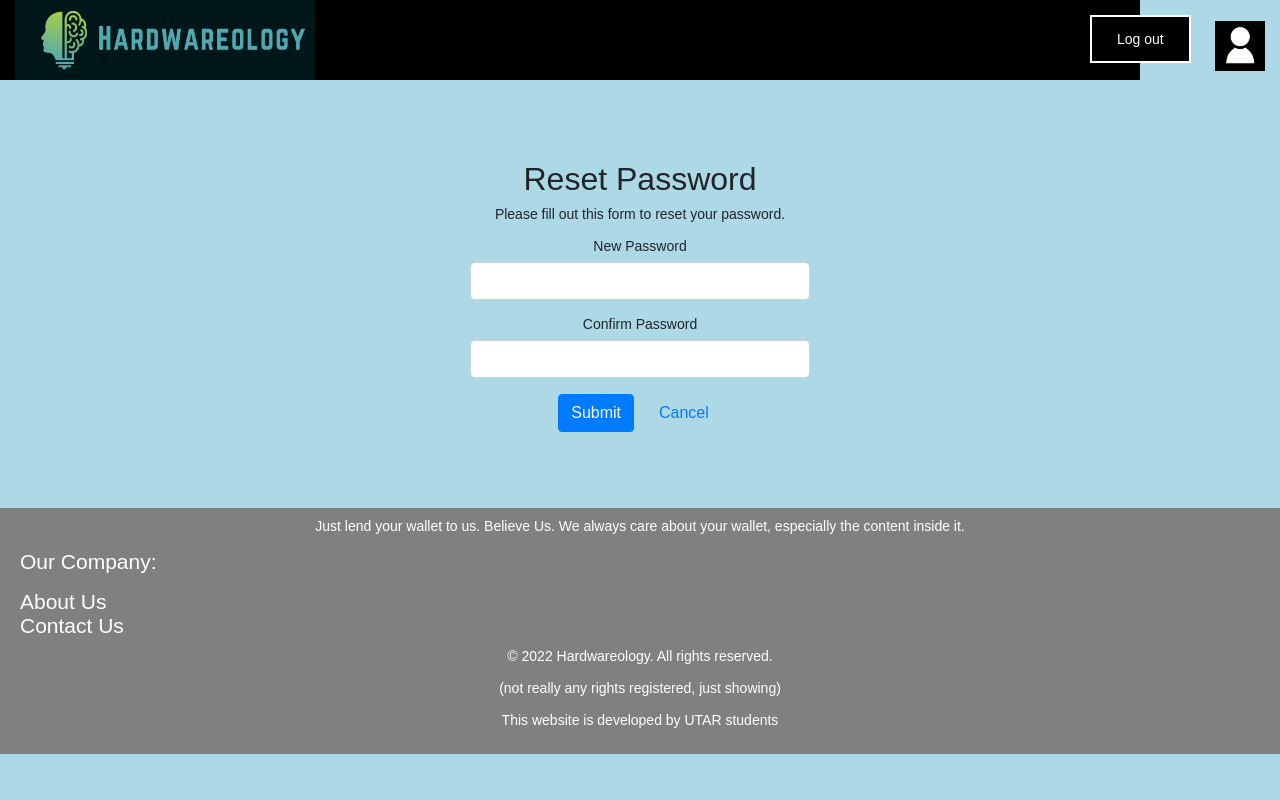
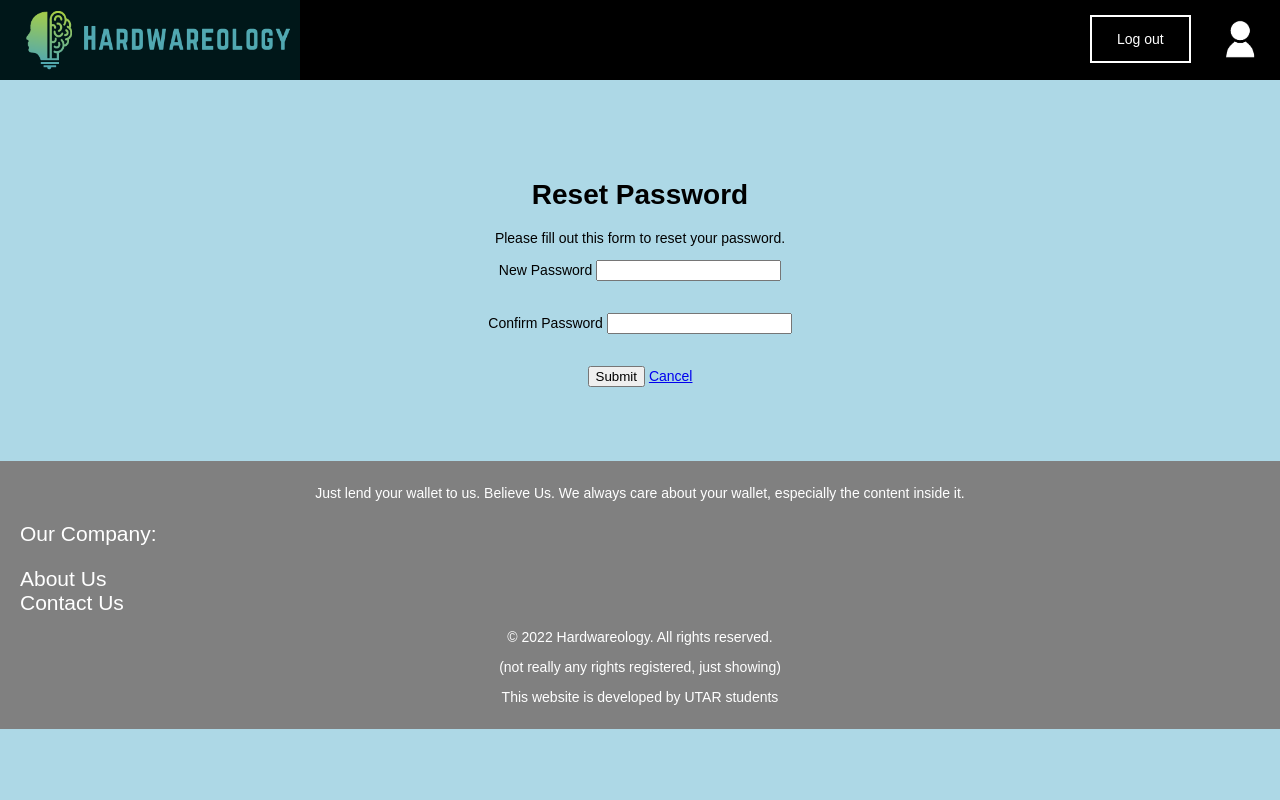
Before and after one commit to LostOfStack/2022S1_WEB_APP, a PHP site: page /reset-password.php in a window 1280 px wide. Run offline with PHP 8.4, Linux system fonts and the light colour scheme; the visitor is signed in with stand-in values (Sample User, id 1).

Commit message:
reset password

```diff
--- a/profile.php
+++ b/profile.php
@@ -43,6 +43,7 @@
                 <br>
                 <label for="username"><b>Username</b></label><br>
                 <p><?php echo $username;?></p>
+                <a href="reset-password.php">Reset Your Password</a><br><br>
                 <label for="email"><b>Email</b></label><br>
                 <input type="email" id="email" name="email" value="<?php echo $email;?>" required><br><br>
                 <label for="phoneNo"><b>Phone Number</b></label><br>
--- a/reset-password.php
+++ b/reset-password.php
@@ -1,13 +1,14 @@
 <?php
-// Initialize the session
-session_start();
+// // Initialize the session
+// session_start();
 
-// Check if the user is logged in, otherwise redirect to login page
-if(!isset($_SESSION["loggedin"]) || $_SESSION["loggedin"] !== true){
-    header("location: login.php");
-    exit;
-}
+// // Check if the user is logged in, otherwise redirect to login page
+// if(!isset($_SESSION["loggedin"]) || $_SESSION["loggedin"] !== true){
+//     header("location: login.php");
+//     exit;
+// }
 
+include('includes/header.php');
 // Include config file
 require_once "config.php";
 
@@ -75,36 +76,12 @@ if($_SERVER["REQUEST_METHOD"] == "POST"){
 <head>
     <meta charset="UTF-8">
     <title>Reset Password</title>
-    <link rel="stylesheet" href="https://stackpath.bootstrapcdn.com/bootstrap/4.5.2/css/bootstrap.min.css">
+    <!-- <link rel="stylesheet" href="https://stackpath.bootstrapcdn.com/bootstrap/4.5.2/css/bootstrap.min.css"> -->
     <style>
         body{ font: 14px sans-serif; }
-        .wrapper{ width: 360px; padding: 20px; }
-    </style>
-</head>
-<body>
-    <?php include('includes/header.php'); ?>
-    <div class="wrapper">
-        <h2>Reset Password</h2>
-        <p>Please fill out this form to reset your password.</p>
-        <form action="<?php echo htmlspecialchars($_SERVER["PHP_SELF"]); ?>" method="post">
-            <div class="form-group">
-                <label>New Password</label>
-                <input type="password" name="new_password" class="form-control <?php echo (!empty($new_password_err)) ? 'is-invalid' : ''; ?>" value="<?php echo $new_password; ?>">
-                <span class="invalid-feedback"><?php echo $new_password_err; ?></span>
-            </div>
-            <div class="form-group">
-                <label>Confirm Password</label>
-                <input type="password" name="confirm_password" class="form-control <?php echo (!empty($confirm_password_err)) ? 'is-invalid' : ''; ?>">
-                <span class="invalid-feedback"><?php echo $confirm_password_err; ?></span>
-            </div>
-            <div class="form-group">
-                <input type="submit" class="btn btn-primary" value="Submit">
-                <a class="btn btn-link ml-2" href="index.php">Cancel</a>
-            </div>
-        </form>
-    </div>
-    <style>
         .wrapper{
+            width: 100%;
+            padding: 20px;
             margin-top: 150px;
             margin-left: auto;
             margin-right: auto;
@@ -118,6 +95,30 @@ if($_SERVER["REQUEST_METHOD"] == "POST"){
             text-align: center;
         }
     </style>
+</head>
+<body>
+
+    <div class="wrapper">
+        <h1>Reset Password</h1>
+        <p>Please fill out this form to reset your password.</p>
+        <form action="<?php echo htmlspecialchars($_SERVER["PHP_SELF"]); ?>" method="post">
+            <div class="form-group">
+                <label>New Password</label>
+                <input type="password" name="new_password" class="form-control <?php echo (!empty($new_password_err)) ? 'is-invalid' : ''; ?>" value="<?php echo $new_password; ?>">
+                <span class="invalid-feedback"><?php echo $new_password_err; ?></span>
+            </div><br><br>
+            <div class="form-group">
+                <label>Confirm Password</label>
+                <input type="password" name="confirm_password" class="form-control <?php echo (!empty($confirm_password_err)) ? 'is-invalid' : ''; ?>">
+                <span class="invalid-feedback"><?php echo $confirm_password_err; ?></span>
+            </div><br><br>
+            <div class="form-group">
+                <input type="submit" class="btn btn-primary" value="Submit">
+                <a class="btn btn-link ml-2" href="profile.php">Cancel</a>
+            </div>
+        </form>
+    </div>
+
     <?php include('includes/footer.php'); ?>
 </body>
 </html>
```
